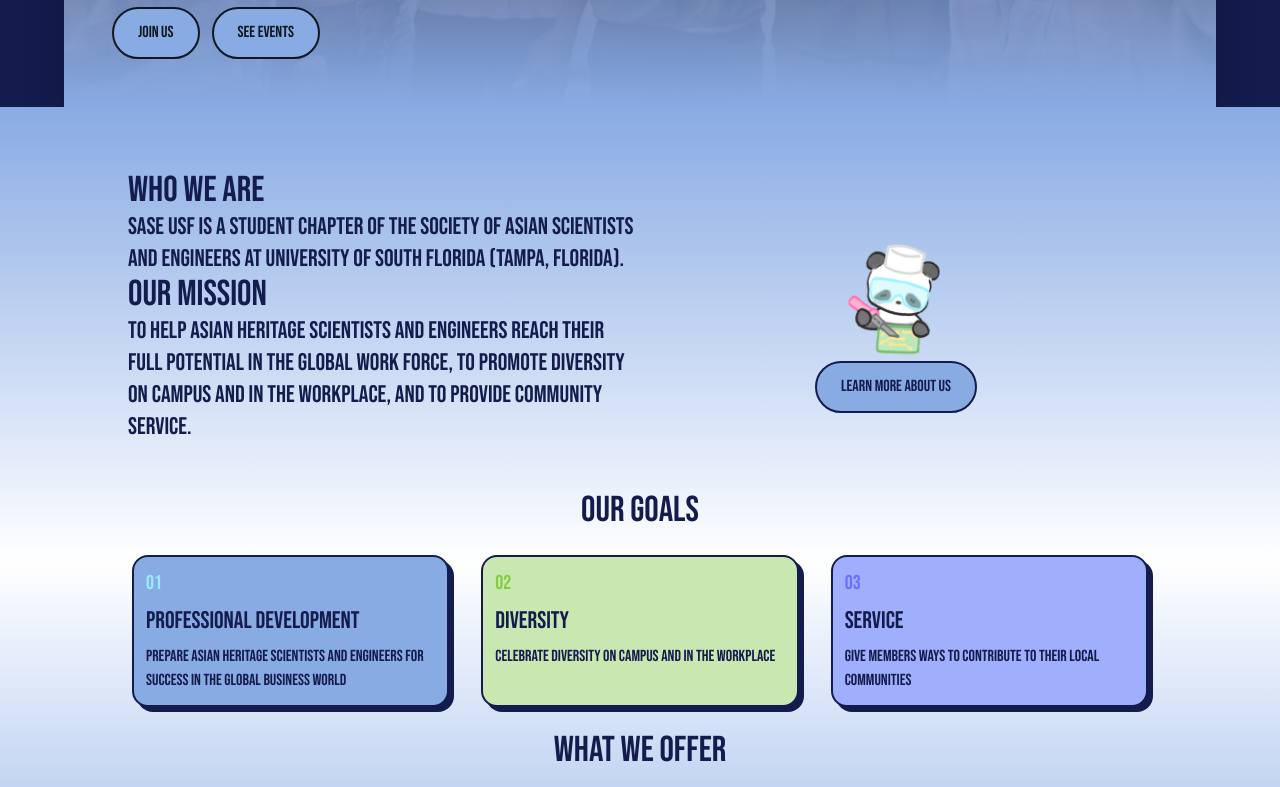
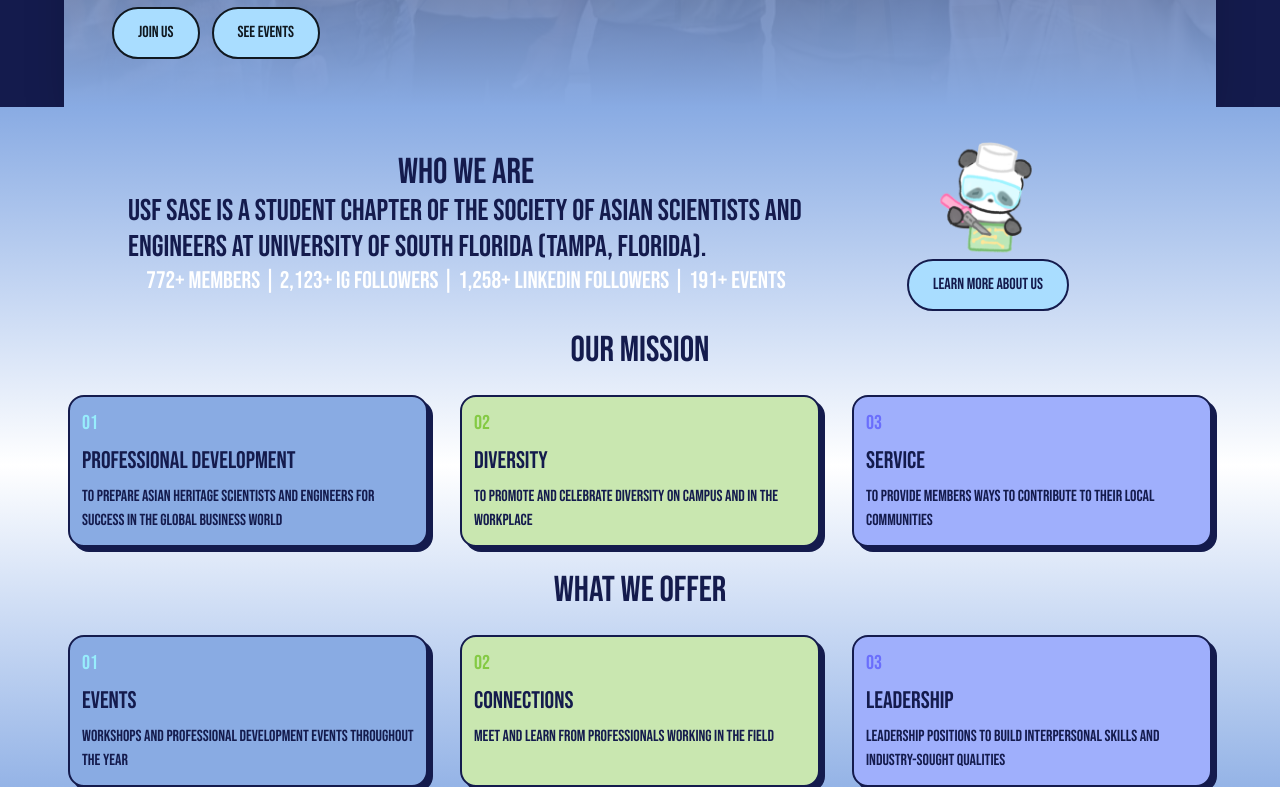
Before and after one commit to patchatul/SASE-Website, a Next.js app: page / in a window 1280 px wide. Shown: the part 533-1320 px from the top of the page. Built offline with nearby package versions, Linux system fonts and the light colour scheme.

Commit message:
Pat finish about in landing page, change usf sase

```diff
--- a/app/globals.css
+++ b/app/globals.css
@@ -7,6 +7,8 @@
   --primary-color: #141b4d;
   --secondary-color: #89abe3;
   --green: #006747;
+  --light-green: #c9e7b0;
+  --light-blue: #a9ddff;
   --font-bebas-neue: "Bebas Neue", sans-serif;
 }
 
@@ -15,6 +17,7 @@
   --color-foreground: var(--foreground);
   --color-primary: var(--primary-color);
   --color-secondary: var(--secondary-color);
+  --btn-bg-color: var(--light-blue);
   --font-bebas: var(--font-bebas-neue);
 }
 
--- a/app/layout.tsx
+++ b/app/layout.tsx
@@ -11,14 +11,14 @@
 
 
 export const metadata: Metadata = {
-  title: "SASE USF - Society of Asian Scientists and Engineers at University of South Florida",
+  title: "USF SASE - Society of Asian Scientists and Engineers at University of South Florida",
   description: "SASE website for the Society of Asian Scientists and Engineers at University of South Florida. SASE is a student organization that promotes diversity and inclusion in STEM fields, providing professional development and networking opportunities for students.",
   authors: [{ name: "Code for Community Project Team" }],
-  keywords: ["SASE", "Society of Asian Scientists and Engineers", "Website", "University of South Florida", "USF", "Student Organization", "STEM", "Science", "Technology", "Engineering", "Mathematics", "Computer Science", "Engineering", "Mathematics", "Science", "Technology", "Innovation", "Diversity", "Inclusion", "Community", "Leadership", "Professional Development"],
+  keywords: ["SASE", "Society of Asian Scientists and Engineers", "Website", "University of South Florida", "USF", "USF SASE", "SASE USF", "Student Organization", "STEM", "Science", "Technology", "Engineering", "Mathematics", "Computer Science", "Engineering", "Mathematics", "Science", "Technology", "Innovation", "Diversity", "Inclusion", "Community", "Leadership", "Professional Development"],
   icons: {icon:"/sase_logos/mixedWhiteStack.png", shortcut:"/sase_logos/mixedWhiteStack.png", apple:"/sase_logos/mixedWhiteStack.png"},
   // change og later after deployment url, images
   openGraph: {
-    title: "SASE USF - Society of Asian Scientists and Engineers at University of South Florida",
+    title: "USF SASE - Society of Asian Scientists and Engineers at University of South Florida",
     description: "SASE website for the Society of Asian Scientists and Engineers at University of South Florida. SASE is a student organization that promotes diversity and inclusion in STEM fields, providing professional development and networking opportunities for students.",
 
   }
--- a/components/landingPage.tsx
+++ b/components/landingPage.tsx
@@ -14,18 +14,18 @@
   { src: "/members/project_team.jpeg", alt: "SASE USF Project team" },
 ];
 
-const goals = [
+const mission = [
   {
     title: "Professional Development",
-    text: "Prepare Asian heritage scientists and engineers for success in the global business world",
+    text: "To prepare Asian heritage scientists and engineers for success in the global business world",
   },
   {
     title: "Diversity",
-    text: "Celebrate diversity on campus and in the workplace",
+    text: "To promote and celebrate diversity on campus and in the workplace",
   },
   {
     title: "Service",
-    text: "Give members ways to contribute to their local communities",
+    text: "To provide members ways to contribute to their local communities",
   },
 ];
 
@@ -49,8 +49,8 @@
     box: "bg-(--color-secondary)",
     num: "text-[#97edfc]",
   },
-  { box: "bg-[#c9e7b0]", num:"text-[#84ca44]"  },
-  { box: "bg-[#9faffc]", num:"text-[#6a6efc]" },
+  { box: "bg-[#c9e7b0]", num: "text-[#84ca44]" },
+  { box: "bg-[#9faffc]", num: "text-[#6a6efc]" },
 ];
 
 function InfoCard({
@@ -128,13 +128,13 @@
           <div className="flex flex-wrap gap-3">
             <Link
               href="https://bullsconnect.usf.edu/SASE/club_signup"
-              className="text-md rounded-full border-2 bg-(--color-secondary) px-6 py-3 transition hover:scale-110 hover:border-white"
+              className="text-md rounded-full border-2  bg-(--light-blue) px-6 py-3 transition hover:scale-110 hover:border-white"
             >
               Join us
             </Link>
             <Link
               href="/events"
-              className="text-md rounded-full border-2 bg-(--color-secondary) px-6 py-3 transition hover:scale-110 hover:border-white"
+              className="text-md rounded-full border-2 bg-(--light-blue) px-6 py-3 transition hover:scale-110 hover:border-white"
             >
               See events
             </Link>
@@ -144,30 +144,40 @@
 
       <div>
         <section className="w-full bg-linear-to-b from-(--color-secondary) via-white to-(--color-secondary) text-(--color-primary)">
-          <div className="mx-auto flex w-full flex-col items-center gap-12 px-4 py-10 text-center sm:px-6 sm:py-12 lg:py-16">
-            <div className="flex max-w-5xl flex-col text-left">
-              <h2 className="text-3xl md:text-4xl">Who we are</h2>
-              <div className="grid grid-cols-1 md:grid-cols-2 place-items-center">
-                <p className="text-xl md:text-2xl text-left">
-                  SASE USF is a student chapter of the Society of Asian
+          <div className="mx-auto flex w-full flex-col items-center gap-5 px-4 py-8 text-center">
+            {/*grid*/}
+            <div className="mx-auto w-full max-w-5xl grid grid-cols-1 md:grid-cols-3 items-center gap-4 md:gap-5">
+              <div className="flex max-w-3xl flex-col text-center col-span-2 ">
+                <h2 className="text-3xl md:text-4xl">Who we are</h2>
+                <p className="text-2xl md:text-3xl text-left">
+                  USF SASE is a student chapter of the Society of Asian
                   Scientists and Engineers at University of South Florida
                   (Tampa, Florida).
-                  <h2 className="text-3xl md:text-4xl">Our mission</h2>
-                  to help Asian heritage scientists and engineers reach their
-                  full potential in the global work force, to promote diversity
-                  on campus and in the workplace, and to provide community
-                  service.
                 </p>
+                <p  className="text-white text-lg md:text-2xl">772+ members | 2,123+ IG Followers | 1,258+ LinkedIn Followers | 191+ events</p>
 
-                <div className="flex flex-col items-center">
+              </div>
+
+              <div className="flex flex-col items-center gap-3 col-span-1">
+                <div
+                  className="group relative flex flex-col items-center"
+                  tabIndex={0}
+                >
                   <Image
                     src={PandaEE}
-                    alt="SASE USF Panda Sticker"
+                    alt="USF SASE Panda Sticker"
                     width={120}
                   />
+                  <div
+                    role="tooltip"
+                    className="pointer-events-none absolute bottom-full left-1/2 z-20 mb-2 w-max max-w-56 -translate-x-1/2 translate-y-1 rounded-xl border-2 border-(--color-primary) bg-white px-3 py-2 text-center text-base text-(--color-primary) opacity-0 shadow-[3px_3px_0_0_var(--color-primary)] transition duration-200 group-hover:translate-y-0 group-hover:opacity-100 group-focus-within:translate-y-0 group-focus-within:opacity-100"
+                  >
+                    Hi, this is <span className="text-(--color-secondary)">ZUZU</span>. <br/>
+                    USF SASE's Panda Mascot.
+                  </div>
                   <Link
                     href="/about"
-                    className="text-md rounded-full border-2 bg-(--color-secondary) px-6 py-3 transition hover:scale-110 hover:border-white"
+                    className="text-md rounded-full border-2 bg-(--light-blue) px-6 py-3 transition hover:scale-110 hover:border-white"
                   >
                     Learn more about us
                   </Link>
@@ -175,15 +185,15 @@
               </div>
             </div>
 
-            <div className="flex w-full flex-col gap-5 max-w-5xl">
-              <h3 className="text-3xl md:text-4xl">Our goals</h3>
-              <div className="grid w-full grid-cols-1 gap-5 md:grid-cols-3 md:gap-6 place-content-center">
-                {goals.map((item, index) => (
+            <div className="flex w-full flex-col gap-5 max-w-6xl">
+              <h3 className="text-3xl md:text-4xl">Our Mission</h3>
+              <div className="grid w-full grid-cols-1 sm:grid-cols-3 md:gap-6 place-content-center">
+                {mission.map((item, index) => (
                   <InfoCard key={item.title} index={index} {...item} />
                 ))}
               </div>
               <h3 className="text-3xl md:text-4xl">What we offer</h3>
-              <div className="grid w-full grid-cols-1 gap-5 md:grid-cols-3 md:gap-6 place-content-center">
+              <div className="grid w-full grid-cols-1 sm:grid-cols-3 md:gap-6 place-content-center">
                 {offers.map((item, index) => (
                   <InfoCard key={item.title} index={index} {...item} />
                 ))}
@@ -191,6 +201,7 @@
             </div>
           </div>
         </section>
+
       </div>
     </div>
   );
```
